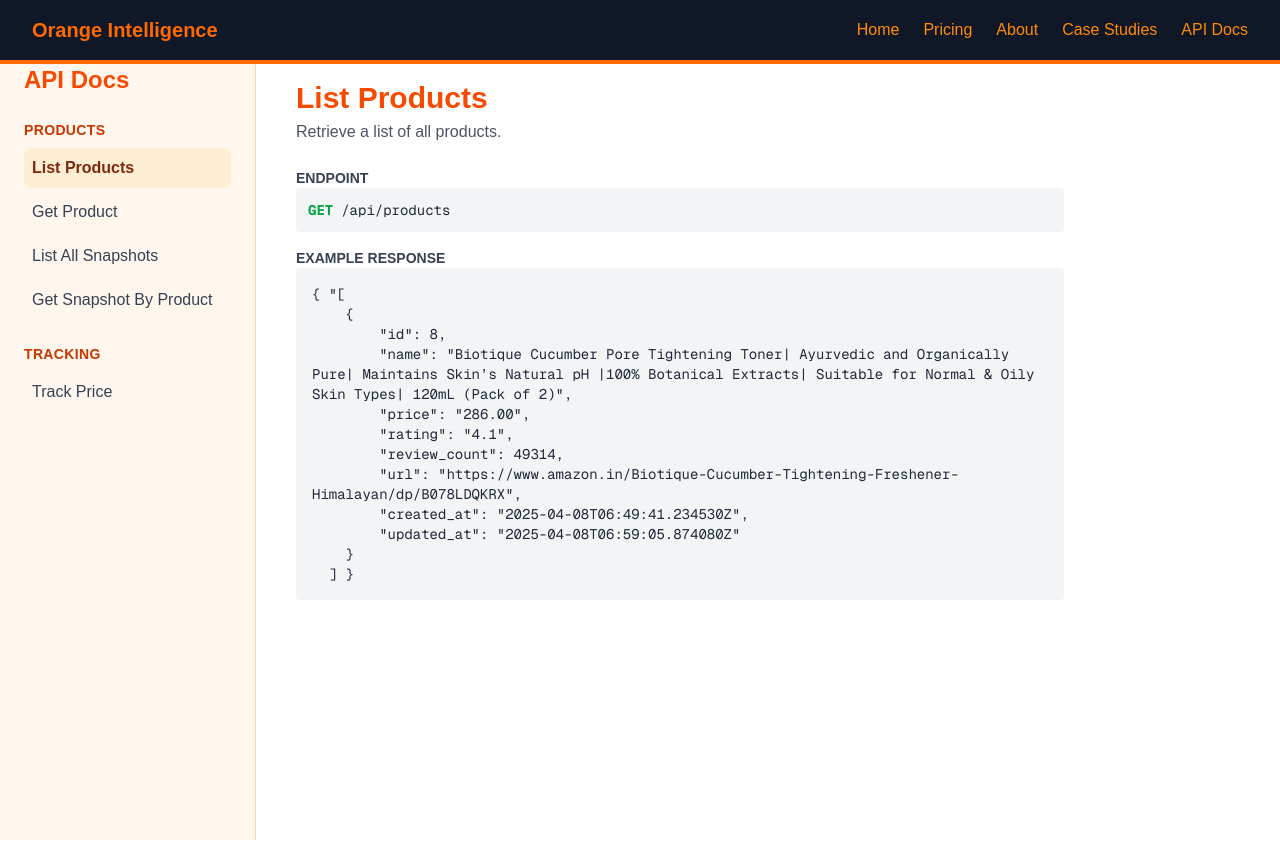
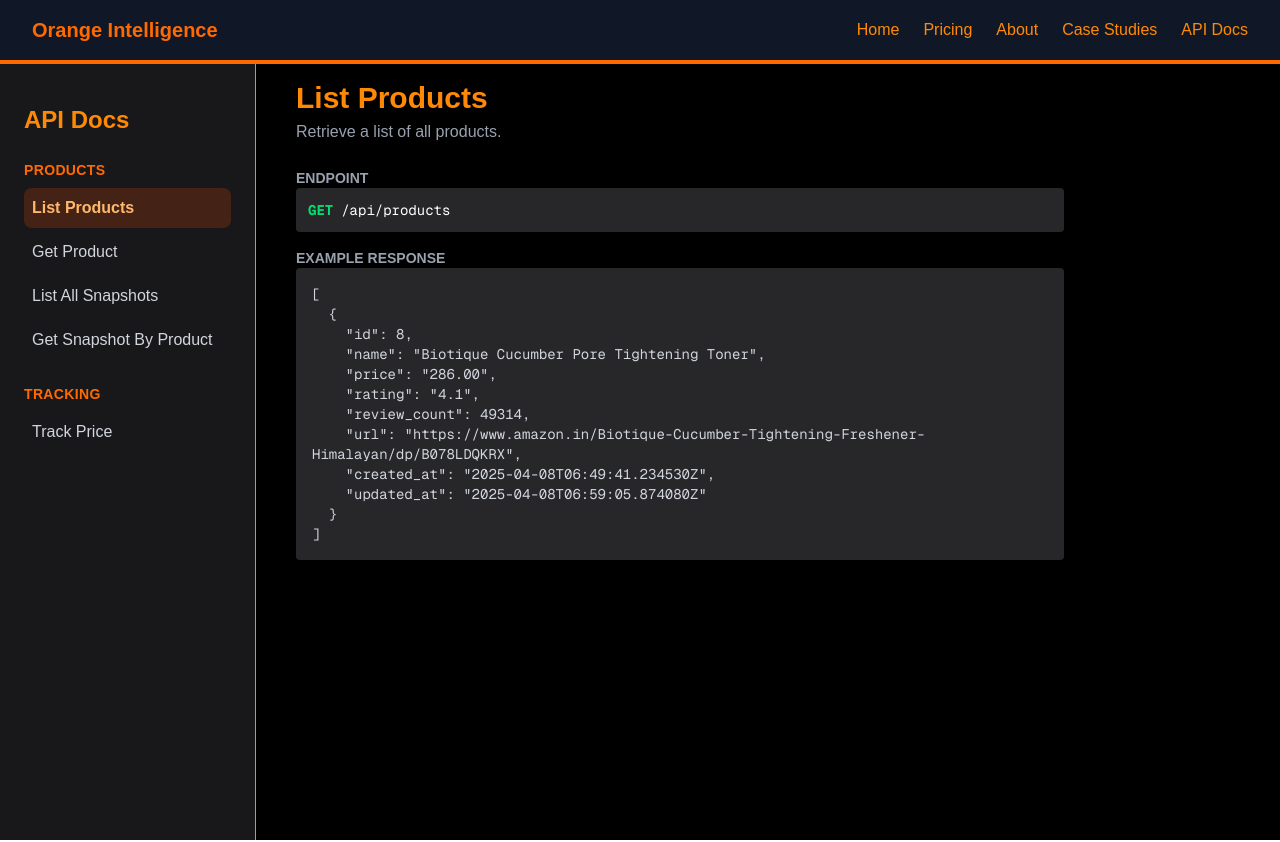
Before and after one commit to warlockM/orange-front, a Next.js app in the folder orange-front/: page /api-docs in a window 1280 px wide. Shown: the top 842 px of the page. Built offline with nearby package versions, Linux system fonts and the light colour scheme.

Commit message:
Minor fixes and stuff

```diff
--- a/orange-front/app/[slug]/page.js
+++ b/orange-front/app/[slug]/page.js
@@ -23,7 +23,7 @@ export default function DynamicPage() {
   const page = pages[slug] || { title: "Not Found", content: "Page does not exist." };
 
   return (
-    <div className="min-h-screen flex flex-col items-center justify-center text-center text-white p-6 mt-10">
+    <div className="min-h-screen flex flex-col items-center justify-center text-center text-white p-6 mt-20">
       <h1 className="text-4xl font-bold text-orange-500">{page.title}</h1>
       <p className="text-lg text-gray-300 mt-4">{page.content}</p>
 
--- a/orange-front/app/api-docs/page.js
+++ b/orange-front/app/api-docs/page.js
@@ -10,10 +10,10 @@ const endpoints = [
         method: 'GET',
         path: '/api/products',
         description: 'Retrieve a list of all products.',
-        response: `{ "[
+        response: `[
   {
     "id": 8,
-        "name": "Biotique Cucumber Pore Tightening Toner| Ayurvedic and Organically Pure| Maintains Skin’s Natural pH |100% Botanical Extracts| Suitable for Normal & Oily Skin Types| 120mL (Pack of 2)",
+    "name": "Biotique Cucumber Pore Tightening Toner",
     "price": "286.00",
     "rating": "4.1",
     "review_count": 49314,
@@ -21,7 +21,7 @@ const endpoints = [
     "created_at": "2025-04-08T06:49:41.234530Z",
     "updated_at": "2025-04-08T06:59:05.874080Z"
   }
-  ] }`
+]`
       },
       {
         name: 'Get Product',
@@ -44,7 +44,7 @@ const endpoints = [
         method: 'GET',
         path: '/api/snapshots',
         description: 'Retrieve a list of all product snapshots.',
-        response: `{ "[
+        response: `[
   {
     "id": 31,
     "price": 286.0,
@@ -56,14 +56,15 @@ const endpoints = [
     "captured_at": "2025-04-08T06:59:05.876657Z",
     "product": 8
   }
-  ] }`
+]`
       },
       {
         name: 'Get Snapshot By Product',
         method: 'GET',
         path: '/api/snapshots/:id',
         description: 'Retrieve details of a specific product snapshot.',
-        response: `[{
+        response: `[
+  {
     "id": 8,
     "price": 109.0,
     "rating": 4.2,
@@ -73,7 +74,8 @@ const endpoints = [
     "delta_review_count": 8,
     "captured_at": "2025-03-10T12:31:23.090860Z",
     "product": 5
-  }]`
+  }
+]`
       }
     ]
   },
@@ -95,13 +97,13 @@ export default function DocsPage() {
   const [selected, setSelected] = useState(endpoints[0].routes[0]);
 
   return (
-    <div className="min-h-screen flex bg-white text-gray-800 mt-10">
+    <div className="min-h-screen flex bg-black text-white mt-10">
       {/* Sidebar */}
-      <aside className="w-64 bg-orange-50 border-r border-orange-200 p-6 space-y-6">
-        <h2 className="text-2xl font-bold text-orange-600">API Docs</h2>
+      <aside className="w-64 bg-zinc-900 border-r border-orange-400 p-6 space-y-6">
+        <h2 className="text-2xl font-bold text-orange-400 mt-10">API Docs</h2>
         {endpoints.map((section, i) => (
           <div key={i}>
-            <h3 className="text-sm font-semibold text-orange-700 uppercase tracking-wide mb-2">
+            <h3 className="text-sm font-semibold text-orange-500 uppercase tracking-wide mb-2">
               {section.category}
             </h3>
             <ul className="space-y-1">
@@ -110,8 +112,8 @@ export default function DocsPage() {
                   <button
                     className={`block w-full text-left p-2 rounded-lg ${
                       selected.name === route.name
-                        ? 'bg-orange-100 text-orange-900 font-semibold'
-                        : 'hover:bg-orange-100 text-gray-700'
+                        ? 'bg-orange-600/20 text-orange-300 font-semibold'
+                        : 'hover:bg-orange-400/10 text-gray-300'
                     }`}
                     onClick={() => setSelected(route)}
                   >
@@ -125,26 +127,26 @@ export default function DocsPage() {
       </aside>
 
       {/* Main Content */}
-      <main className="flex-1 p-10">
+      <main className="flex-1 p-10 bg-black">
         <div className="max-w-3xl space-y-6">
           <div>
-            <h1 className="text-3xl font-bold text-orange-600">{selected.name}</h1>
-            <p className="mt-1 text-gray-600">{selected.description}</p>
+            <h1 className="text-3xl font-bold text-orange-400">{selected.name}</h1>
+            <p className="mt-1 text-gray-400">{selected.description}</p>
           </div>
 
           <div className="space-y-4">
             {/* Endpoint section */}
             <div>
-              <h2 className="text-sm font-semibold text-gray-700 uppercase">Endpoint</h2>
-              <code className="block p-3 bg-gray-100 rounded text-sm font-mono">
+              <h2 className="text-sm font-semibold text-gray-400 uppercase">Endpoint</h2>
+              <code className="block p-3 bg-zinc-800 rounded text-sm font-mono">
                 <span
                   className={`font-bold mr-2 ${
-                    selected.method === 'GET' ? 'text-green-600' :
-                    selected.method === 'POST' ? 'text-blue-600' :
-                    selected.method === 'PUT' ? 'text-yellow-600' :
-                    selected.method === 'PATCH' ? 'text-purple-600' :
-                    selected.method === 'DELETE' ? 'text-red-600' :
-                    'text-gray-700'
+                    selected.method === 'GET' ? 'text-green-400' :
+                    selected.method === 'POST' ? 'text-blue-400' :
+                    selected.method === 'PUT' ? 'text-yellow-400' :
+                    selected.method === 'PATCH' ? 'text-purple-400' :
+                    selected.method === 'DELETE' ? 'text-red-400' :
+                    'text-gray-400'
                   }`}
                 >
                   {selected.method}
@@ -155,8 +157,8 @@ export default function DocsPage() {
 
             {/* Response section */}
             <div>
-              <h2 className="text-sm font-semibold text-gray-700 uppercase">Example Response</h2>
-              <pre className="p-4 bg-gray-100 rounded text-sm font-mono whitespace-pre-wrap">
+              <h2 className="text-sm font-semibold text-gray-400 uppercase">Example Response</h2>
+              <pre className="p-4 bg-zinc-800 rounded text-sm font-mono whitespace-pre-wrap text-gray-300">
                 {selected.response}
               </pre>
             </div>
--- a/orange-front/app/components/Footer.js
+++ b/orange-front/app/components/Footer.js
@@ -45,7 +45,7 @@ export default function Footer() {
               </a>
             </li>
             <li>
-              <Link href="/signup" className="hover:text-orange-300 transition">
+              <Link href="/neuron-program" className="hover:text-orange-300 transition">
                 Become a Member
               </Link>
             </li>
--- /dev/null
+++ b/orange-front/app/neuron-program/page.js
@@ -0,0 +1,51 @@
+"use client";
+
+import Link from "next/link";
+
+export default function NeuronProgramPage() {
+  return (
+    <div className="min-h-screen bg-gray-950 text-white flex items-center justify-center p-10">
+      <div className="max-w-3xl text-center">
+        <h1 className="text-5xl font-bold text-orange-500 mb-4 mt-10">🧠 The Neuron Program</h1>
+
+        <p className="text-gray-300 text-lg mt-4">
+          <span className="text-orange-400 font-semibold">Orange Intelligence</span> is more than just a platform — it’s a movement.
+          And like every powerful brain, it needs its neurons.
+        </p>
+
+        <p className="text-gray-400 mt-4">
+          We’re building an open-source ecosystem of innovators, builders, researchers, and eCom rebels who believe that <span className="text-orange-400 font-semibold">real-time competitive insights</span> should be accessible to all.
+        </p>
+
+        <p className="text-gray-400 mt-4">
+          Everyone who contributes to the open-source project will be called a <span className="text-orange-400 font-semibold">Neuron</span>.
+          Neurons will get early access to internal tools, API credits, private forums, and voting power on what we build next.
+        </p>
+
+        <div className="my-10 border-l-4 border-orange-400 pl-4 text-left">
+          <h2 className="text-xl text-orange-300 font-semibold">👨‍🔬 Roles You Can Play:</h2>
+          <ul className="list-disc list-inside text-gray-300 mt-2 space-y-1">
+            <li>📦 Build plugins & data extractors</li>
+            <li>📊 Create public dashboards</li>
+            <li>📖 Write case studies & documentation</li>
+            <li>🔍 Research pricing & category signals</li>
+            <li>⚙️ Help improve our AI agents</li>
+          </ul>
+        </div>
+
+        <div className="mt-10">
+          <span className="text-sm text-orange-400 uppercase tracking-widest">Coming Soon</span>
+          <h2 className="text-2xl font-bold text-white mt-2">Neuron Program launching Q1 2026</h2>
+          <p className="text-gray-400 mt-2">Sign-ups will go live alongside the public GitHub repo.</p>
+        </div>
+
+        <Link
+          href="/"
+          className="mt-8 inline-block text-orange-300 hover:text-orange-200 transition"
+        >
+          ← Back to Home
+        </Link>
+      </div>
+    </div>
+  );
+}
```
Lines whose indentation alone changed are shown as unchanged.
